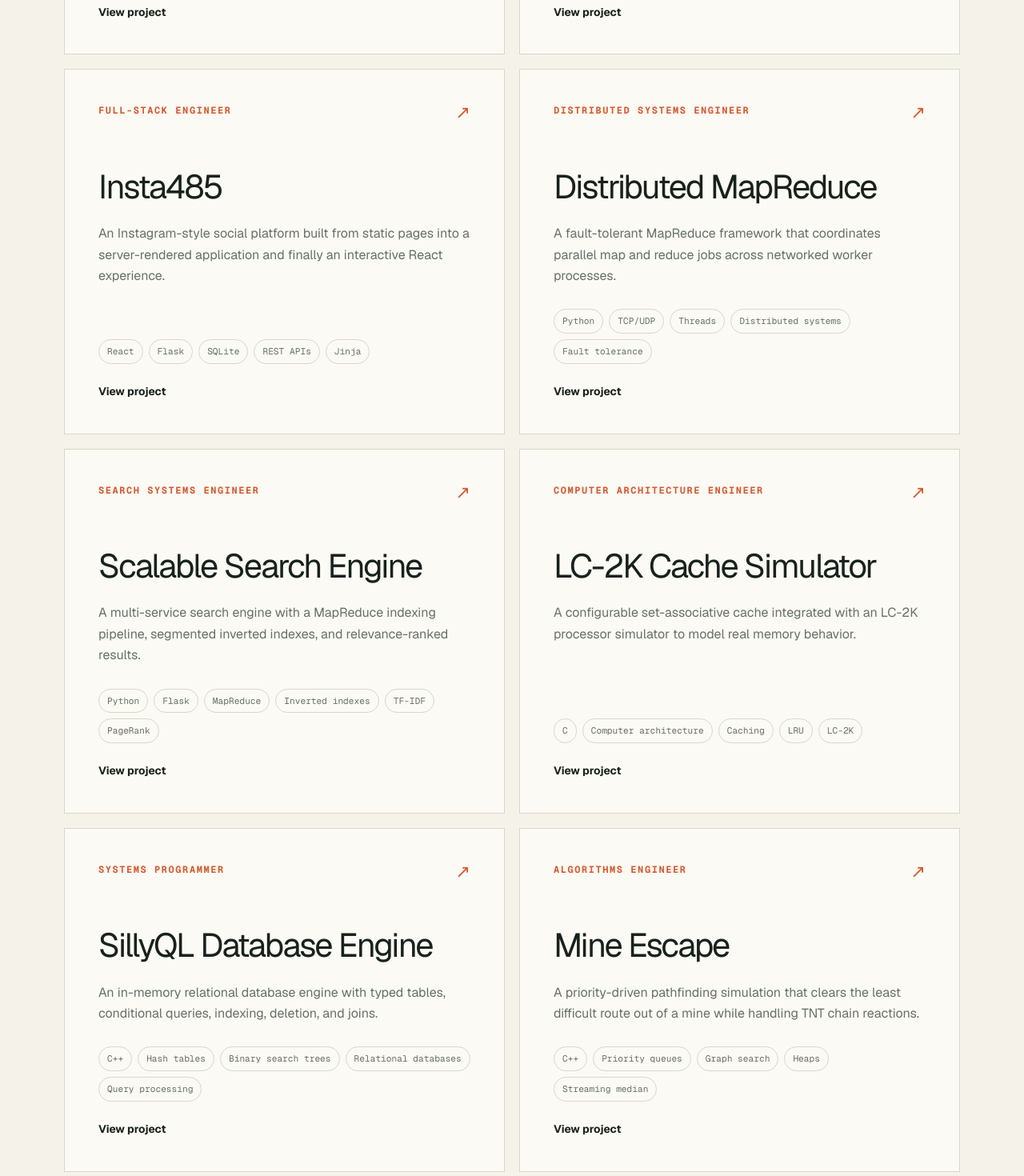
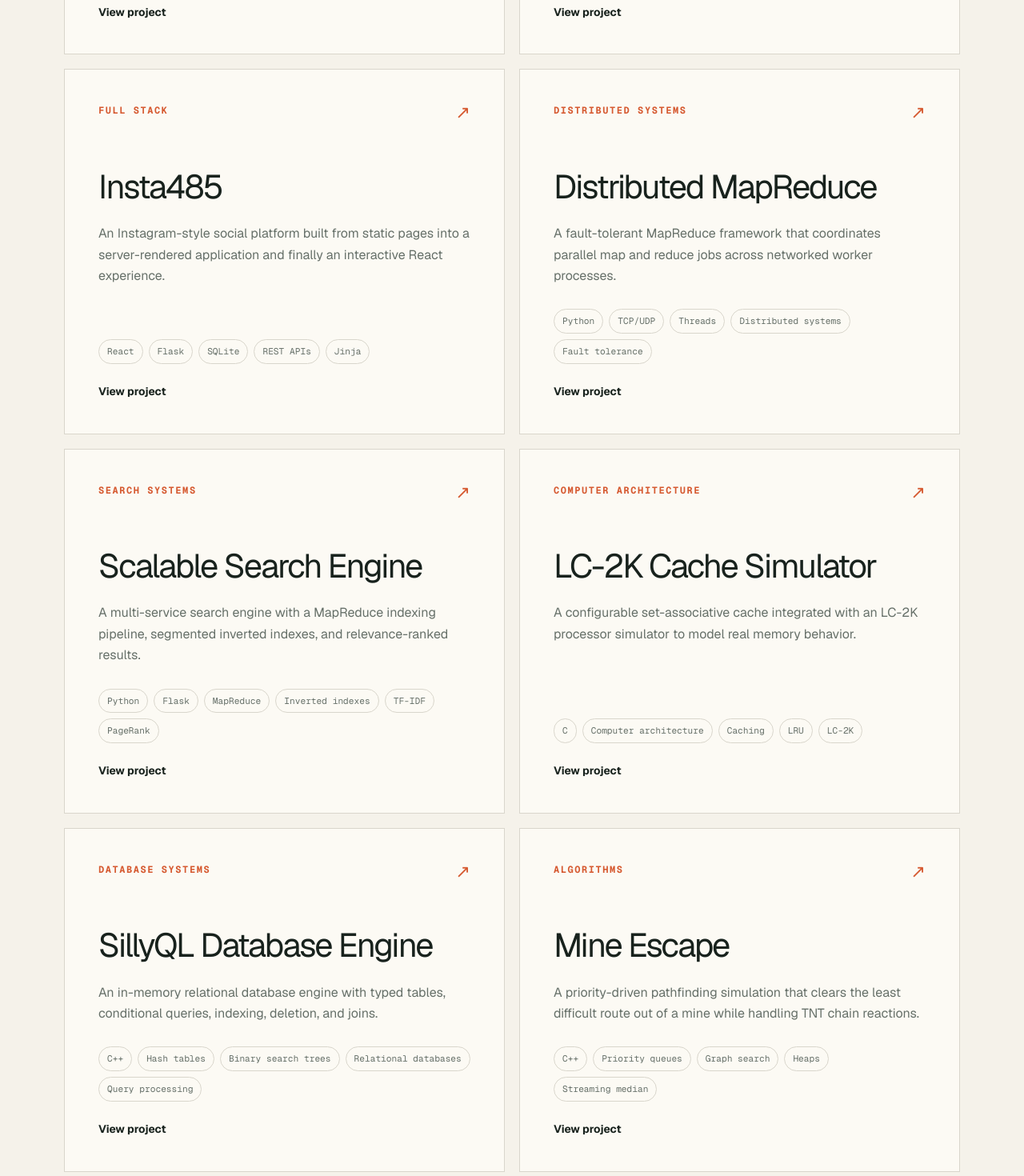
Before and after one commit to apcolon/PersonalWebsite, a Next.js app: page /projects in a window 1280 px wide. Shown: the part 1400-2870 px from the top of the page at 80% size. Built offline with nearby package versions, Linux system fonts and the light colour scheme.

Commit message:
Use project type labels for course work

```diff
--- a/src/app/projects/[slug]/page.tsx
+++ b/src/app/projects/[slug]/page.tsx
@@ -27,7 +27,9 @@ export default async function ProjectPage({ params }: ProjectPageProps) {
       <Link className="back-link" href="/projects">← All projects</Link>
       <header className="project-hero">
         <div>
-          <p className="eyebrow">{project.role} · {project.date}</p>
+          <p className="eyebrow">
+            {project.role ?? project.category} · {project.date}
+          </p>
           <h1>{project.title}</h1>
         </div>
         <p>{project.description}</p>
--- a/src/components/project-card.tsx
+++ b/src/components/project-card.tsx
@@ -5,7 +5,7 @@ export function ProjectCard({ project }: { project: Project }) {
   return (
     <article className="project-card">
       <div className="project-card-top">
-        <p className="eyebrow">{project.role}</p>
+        <p className="eyebrow">{project.role ?? project.category}</p>
         <Link
           className="project-arrow"
           href={`/projects/${project.slug}`}
--- a/src/data/projects.ts
+++ b/src/data/projects.ts
@@ -1,7 +1,8 @@
 export type Project = {
   slug: string;
   title: string;
-  role: string;
+  role?: string;
+  category: string;
   date: string;
   description: string;
   overview: string;
@@ -19,6 +20,7 @@ export const projects: Project[] = [
     slug: "cartwise",
     title: "CartWise",
     role: "Founder",
+    category: "Full Stack",
     date: "January 2026 - Present",
     description:
       "A full-stack system that transforms recipes into one-click shopping carts by mapping structured ingredients to retailer products.",
@@ -38,6 +40,7 @@ export const projects: Project[] = [
     slug: "modus-ai",
     title: "Modus AI",
     role: "Builder",
+    category: "AI / Machine Learning",
     date: "February 2026",
     description:
       "A Top 5 hackathon project, selected from more than 75 teams, that gives university students citation-backed answers from their own course materials.",
@@ -58,6 +61,7 @@ export const projects: Project[] = [
     slug: "nomad",
     title: "NOMAD",
     role: "Co-Founder",
+    category: "Mobile App",
     date: "June 2025 - Present",
     description:
       "A social travel app focused on making travel discovery and planning simpler and more collaborative.",
@@ -73,7 +77,7 @@ export const projects: Project[] = [
   {
     slug: "pacos-puppy-problem",
     title: "Paco's Puppy Problem",
-    role: "Machine Learning Engineer",
+    category: "Machine Learning",
     date: "April 2026",
     description:
       "An image-classification study comparing CNNs, transfer learning, and a Vision Transformer across roughly 8,800 images.",
@@ -89,7 +93,7 @@ export const projects: Project[] = [
   {
     slug: "insta485",
     title: "Insta485",
-    role: "Full-Stack Engineer",
+    category: "Full Stack",
     date: "University of Michigan Course Project",
     description:
       "An Instagram-style social platform built from static pages into a server-rendered application and finally an interactive React experience.",
@@ -106,7 +110,7 @@ export const projects: Project[] = [
   {
     slug: "distributed-mapreduce",
     title: "Distributed MapReduce",
-    role: "Distributed Systems Engineer",
+    category: "Distributed Systems",
     date: "University of Michigan Course Project",
     description:
       "A fault-tolerant MapReduce framework that coordinates parallel map and reduce jobs across networked worker processes.",
@@ -123,7 +127,7 @@ export const projects: Project[] = [
   {
     slug: "scalable-search-engine",
     title: "Scalable Search Engine",
-    role: "Search Systems Engineer",
+    category: "Search Systems",
     date: "University of Michigan Course Project",
     description:
       "A multi-service search engine with a MapReduce indexing pipeline, segmented inverted indexes, and relevance-ranked results.",
@@ -140,7 +144,7 @@ export const projects: Project[] = [
   {
     slug: "lc2k-cache-simulator",
     title: "LC-2K Cache Simulator",
-    role: "Computer Architecture Engineer",
+    category: "Computer Architecture",
     date: "University of Michigan Course Project",
     description:
       "A configurable set-associative cache integrated with an LC-2K processor simulator to model real memory behavior.",
@@ -157,7 +161,7 @@ export const projects: Project[] = [
   {
     slug: "sillyql-database-engine",
     title: "SillyQL Database Engine",
-    role: "Systems Programmer",
+    category: "Database Systems",
     date: "University of Michigan Course Project",
     description:
       "An in-memory relational database engine with typed tables, conditional queries, indexing, deletion, and joins.",
@@ -174,7 +178,7 @@ export const projects: Project[] = [
   {
     slug: "mine-escape",
     title: "Mine Escape",
-    role: "Algorithms Engineer",
+    category: "Algorithms",
     date: "University of Michigan Course Project",
     description:
       "A priority-driven pathfinding simulation that clears the least difficult route out of a mine while handling TNT chain reactions.",
@@ -191,7 +195,7 @@ export const projects: Project[] = [
   {
     slug: "letterman-word-morph",
     title: "Letterman Word Morph",
-    role: "Algorithms Engineer",
+    category: "Algorithms",
     date: "University of Michigan Course Project",
     description:
       "A configurable word-transformation solver that finds paths between dictionary words using breadth-first or depth-first search.",
```
